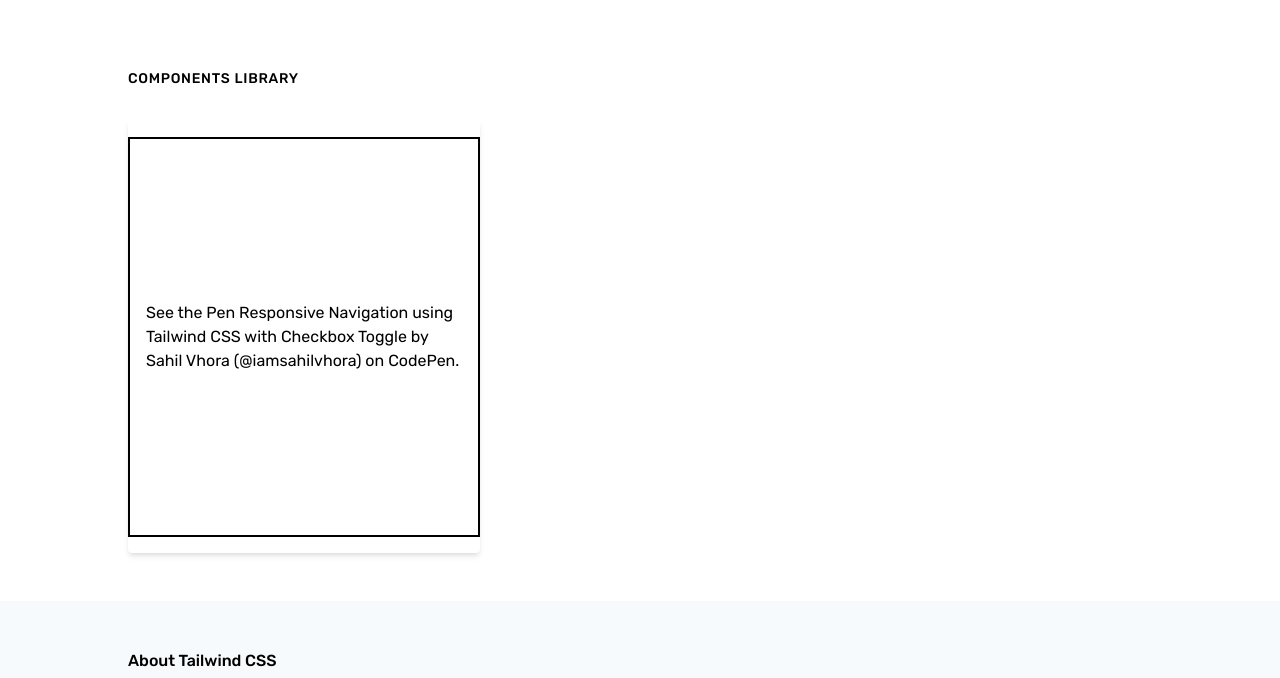
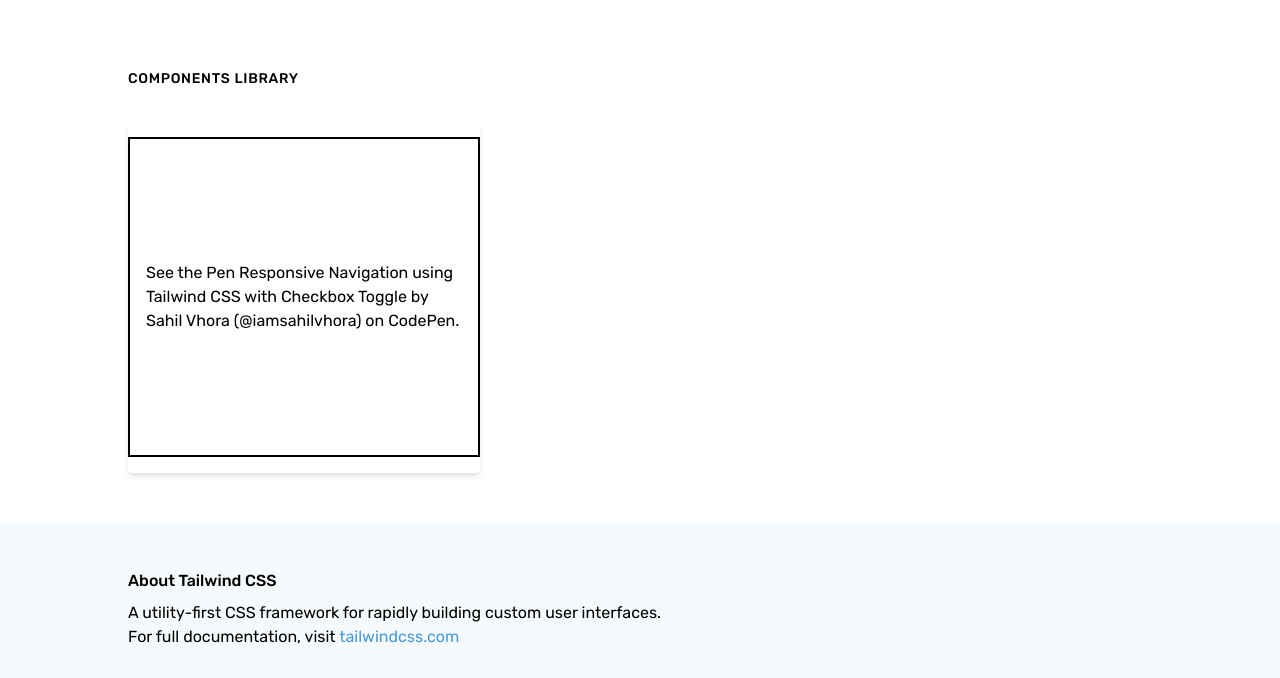
Before and after one commit to iamsahilvhora/tailwindcss-templates, a website: page public/index.html in a window 1280 px wide. Shown: the part 960-1638 px from the top of the page. Drawn offline with Linux system fonts and the light colour scheme; a script that the page names is missing.

Commit message:
minor updates

```diff
--- a/public/index.html
+++ b/public/index.html
@@ -118,10 +118,10 @@
     </div>
 
     <div class="flex flex-wrap mt-8 md:-mx-4">
-      <div class="w-full bg-white shadow-md rounded md:w-1/2 lg:w-1/3 xxl:w-1/4 md:mx-4">
-        <p class="codepen" data-height="400" data-theme-id="light" data-default-tab="result" data-user="iamsahilvhora"
+      <div class="w-full bg-white shadow-md rounded md:w-1/2 lg:w-1/3 xxl:w-1/4 md:mx-4 overflow-hidden">
+        <p class="codepen" data-height="320" data-theme-id="light" data-default-tab="result" data-user="iamsahilvhora"
           data-slug-hash="ewzNXY" data-preview="true"
-          style="height: 400px; box-sizing: border-box; display: flex; align-items: center; justify-content: center; border: 2px solid; margin: 1em 0; padding: 1em;"
+          style="height: 320px; box-sizing: border-box; display: flex; align-items: center; justify-content: center; border: 2px solid; margin: 1em 0; padding: 1em;"
           data-pen-title="Responsive Navigation using Tailwind CSS with Checkbox Toggle">
           <span>See the Pen <a href="https://codepen.io/iamsahilvhora/pen/ewzNXY/">
               Responsive Navigation using Tailwind CSS with Checkbox Toggle</a> by Sahil Vhora (<a
```
